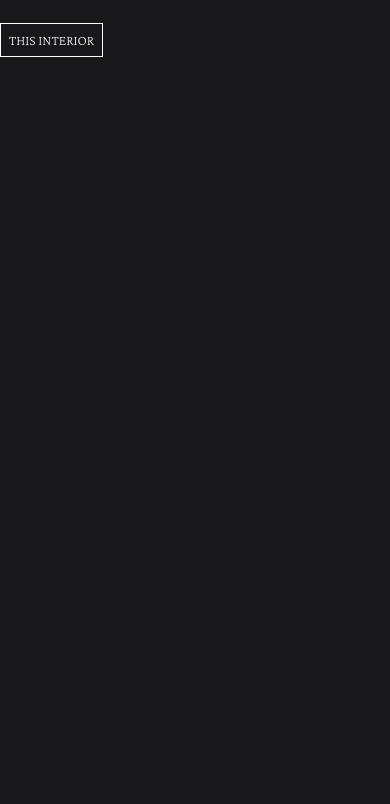
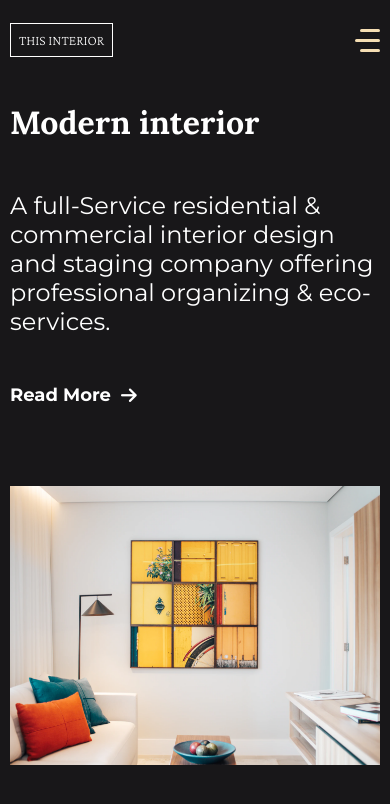
Before and after one commit to AdityaChowdhury2/devChallanges, a plain HTML site: page interior-consultant/index.html in a window 390 px wide. Drawn offline with nearby package versions, Linux system fonts and the light colour scheme.

Commit message:
iterior consultant

```diff
--- a/interior-consultant/index.html
+++ b/interior-consultant/index.html
@@ -8,19 +8,51 @@
 
     <link rel="preconnect" href="https://fonts.googleapis.com">
     <link rel="preconnect" href="https://fonts.gstatic.com" crossorigin>
-    <link href="https://fonts.googleapis.com/css2?family=Crimson+Pro:wght@200;400;500;700&display=swap"
+    <link
+        href="https://fonts.googleapis.com/css2?family=Crimson+Pro:wght@200;400;500;700&family=Lora:ital,wght@0,500;0,600;0,700;1,400&family=Montserrat:wght@400;500;600;700&display=swap"
         rel="stylesheet">
-
+    <link rel="stylesheet" href="https://cdnjs.cloudflare.com/ajax/libs/font-awesome/6.4.0/css/all.min.css"
+        integrity="sha512-iecdLmaskl7CVkqkXNQ/ZH/XLlvWZOJyj7Yy7tcenmpD1ypASozpmT/E0iPtmFIB46ZmdtAc9eNBvH0H/ZpiBw=="
+        crossorigin="anonymous" referrerpolicy="no-referrer" />
 
     <title>Interior Consultant</title>
 </head>
 
 <body style="background-color: #181719;">
     <header>
-        <nav>
+        <nav class="navbar">
             <h5>This interior</h5>
+            <input type="checkbox" name="" id=" " class="toggle-menu">
+            <div class="hamburger"></div>
+            <ul class="menu">
+                <li>
+                    <a href="#">Home</a>
+                </li>
+                <li>
+                    <a href="#">Collection</a>
+                </li>
+                <li>
+                    <a href="#">About</a>
+                </li>
+                <li>
+                    <a href="#">Contact</a>
+                </li>
+            </ul>
         </nav>
     </header>
+    <main>
+        <div class="main-container">
+            <div class="main-content">
+                <h1>Modern interior</h1>
+                <p>A full-Service residential & commercial interior design and staging company offering professional
+                    organizing & eco-services.</p>
+                <a href="#">Read More <i class="fa-solid fa-arrow-right"></i></a>
+            </div>
+            <div class="main-image">
+                <img src="images/photo1.png" alt="interior-design">
+            </div>
+        </div>
+    </main>
 </body>
 
 </html>
--- a/interior-consultant/styles.css
+++ b/interior-consultant/styles.css
@@ -13,3 +13,161 @@ nav> h5{
     padding: 8px;
     max-width:max-content;
 }
+
+.navbar{
+    position: relative;
+    padding: 0 10px;
+    display: flex;
+    align-items: center;
+    justify-content: space-between;
+}
+
+.hamburger{
+    position: relative;
+    width: 25px;
+    height: 3px;
+    background-color: wheat;
+    border-radius: 20px;
+    z-index: 3;
+}
+.hamburger::after{
+    content: '';
+    position: absolute;
+    top: 10px;
+    width: 20px;
+    height: 3px;
+    right: 0;
+    background-color: wheat;
+    border-radius: 20px;
+}
+.hamburger::before{
+    content: '';
+    position: absolute;
+    bottom: 10px;
+    right: 0;
+    width: 20px;
+    height: 3px;
+    background-color: wheat;
+    border-radius: 20px;
+}
+.toggle-menu,.hamburger{
+    display: none;
+}
+
+.toggle-menu{
+    position: absolute;
+    right: 10px;
+    z-index: 4;
+    opacity: 0;
+}
+
+
+
+.menu{
+    display: flex;
+    gap: 50px;
+    flex-direction: row;
+}
+.menu li{
+    list-style: none;
+
+}
+.menu li a{
+    text-decoration: none;
+    color: white;
+    font-size: 18px;
+    font-weight: 500;
+}
+.menu li a:focus{
+    border-bottom: 2px solid #fff;
+}
+
+
+
+.main-container{
+    display: flex;
+    align-items: center;
+    justify-content: space-between;
+    gap: 80px;
+}
+
+.main-content{
+    width: 32%;
+}
+.main-content h1{
+    font-family: 'Lora', serif;
+}
+.main-content p {
+    font-family: 'Montserrat', sans-serif;
+    margin: 48px auto ;
+    font-size: 24px;
+}
+.main-content a {
+    text-decoration: none;
+    color: #fff;
+    display: flex;
+    align-items: center;
+    font-size: 18px;
+    font-weight: 700;
+    gap: 10px;
+    font-family: 'Montserrat', sans-serif;
+}
+
+.main-image{
+    display: flex;
+    justify-content: flex-end;
+    width: 75%;
+}
+.main-image img{
+    width: 80%;
+}
+
+
+
+.navbar input:checked ~ .hamburger{
+    background-color: transparent;
+}
+.navbar input:checked ~ .hamburger::after{
+    transform: rotate(45deg);
+    top: 0;
+    width: 25px;
+}
+.navbar input:checked ~ .hamburger::before{
+    transform: rotate(-45deg);
+    width: 25px;
+    top: 0;
+}
+
+
+
+@media screen and (max-width:1024px){
+    .toggle-menu,.hamburger{
+        display: block;
+    }
+    .menu{
+        flex-direction: column;
+        position: absolute;
+        background-color: #181719;
+        width: 100vw;
+        height: 100vh;
+        justify-content: center;
+        align-items: center;
+        right: 100vw;
+        top: 0;
+        margin-top: 0;
+    }
+    input:checked ~ .menu{
+        right: 0;
+    }
+    .main-container{
+        flex-direction: column;
+        padding: 0 10px;
+    }
+    .main-content,.main-image{
+        width: 100%;
+    }
+    .main-image img{
+        width: 100%;
+    }
+
+}
```
